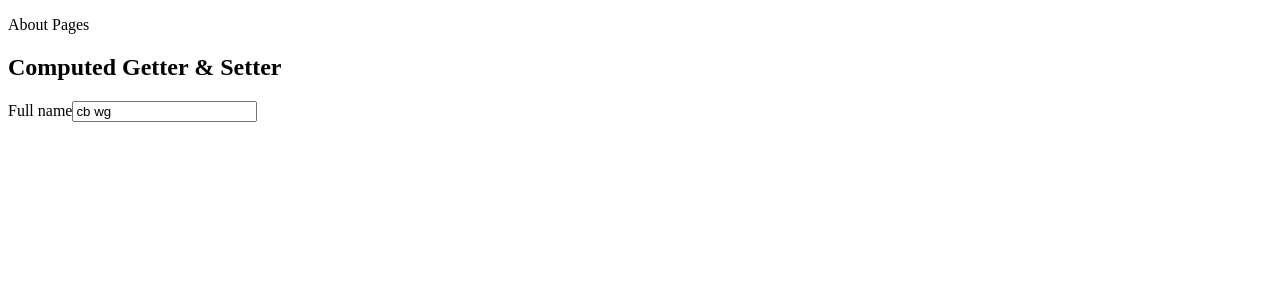
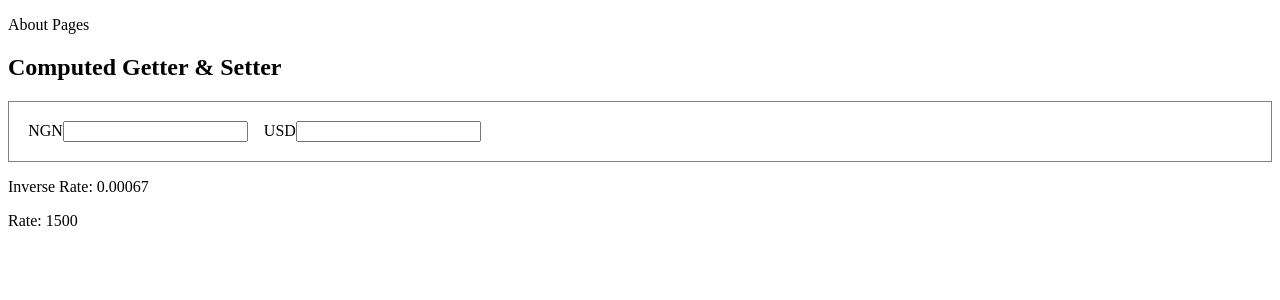
Before and after one commit to suleiman-hamza/nuxtApp, a Nuxt app: page /about in a window 1280 px wide. Shown: the top 300 px of the page. Built offline with nearby package versions, Linux system fonts and the light colour scheme.

Commit message:
pages: dunno

```diff
--- a/pages/about.vue
+++ b/pages/about.vue
@@ -1,5 +1,5 @@
 <script lang="ts" setup>
-import { ref, computed } from 'vue';
+import { ref, computed, watch } from 'vue';
 
 const name = ref('cb wg');
 const formattedName = computed({
@@ -12,6 +12,22 @@ const formattedName = computed({
 
 })
 
+const ngnAmount = ref();
+const usdAmount = ref();
+
+const fakerate = ref(1500);
+const fakeinverse = ref(0.00067);
+
+/*const roundusd = computed({
+    get() {
+        return usdAmount.value
+    },
+    set(value) {
+    const multiplier = Math.pow(10, 2 - Math.floor(Math.log10(Math.abs(value))) - 1);
+    Math.round(value * multiplier) / multiplier;
+    }
+}) */
+
 // const count = ref(0);
 
 // const computedDataProp = computed({
@@ -23,6 +39,16 @@ const formattedName = computed({
 //     }
 // })
 
+watch(ngnAmount, (newVal) => {
+    usdAmount.value = newVal * fakeinverse.value
+    console.log('naira value changed')
+})
+
+watch(usdAmount, (newVall) => {
+    ngnAmount.value = newVall * fakerate.value
+    console.log('usd value changed')
+})
+
 </script>
 <template>
     <p>About Pages</p>
@@ -33,7 +59,29 @@ const formattedName = computed({
         <button @click="count++">Compute</button> -->
 
         <h2>Computed Getter & Setter</h2>
-        <label>Full name</label>
-        <input type="text" v-model="formattedName">
+        <section class="converter">
+            <div class="input">
+                <label>NGN</label>
+                <input type="text" v-model="ngnAmount">
+            </div>
+            <div class="input">
+                <label>USD</label>
+                <input type="text" v-model="usdAmount">
+            </div>
+        </section>
+        <div class="rates">
+            <p>Inverse Rate: {{ fakeinverse }}</p>
+            <p>Rate: {{ fakerate }}</p>
+        </div>
     </section>
 </template>
+
+<style scoped>
+.converter {
+    display: flex;
+    align-items: center;
+    gap: 1rem;
+    border: 1px solid grey;
+    padding: 1.2rem;
+}
+</style>
```
